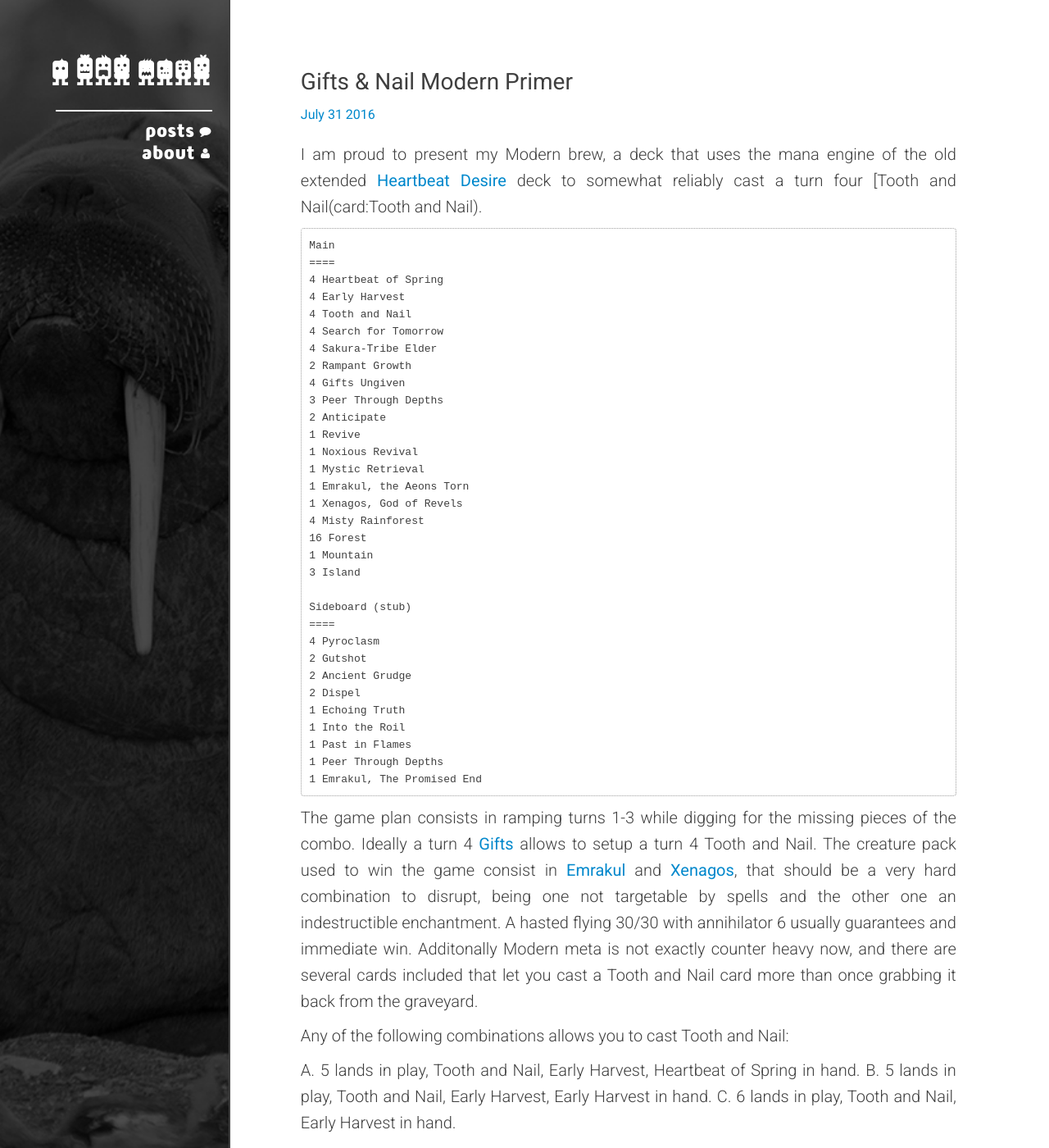
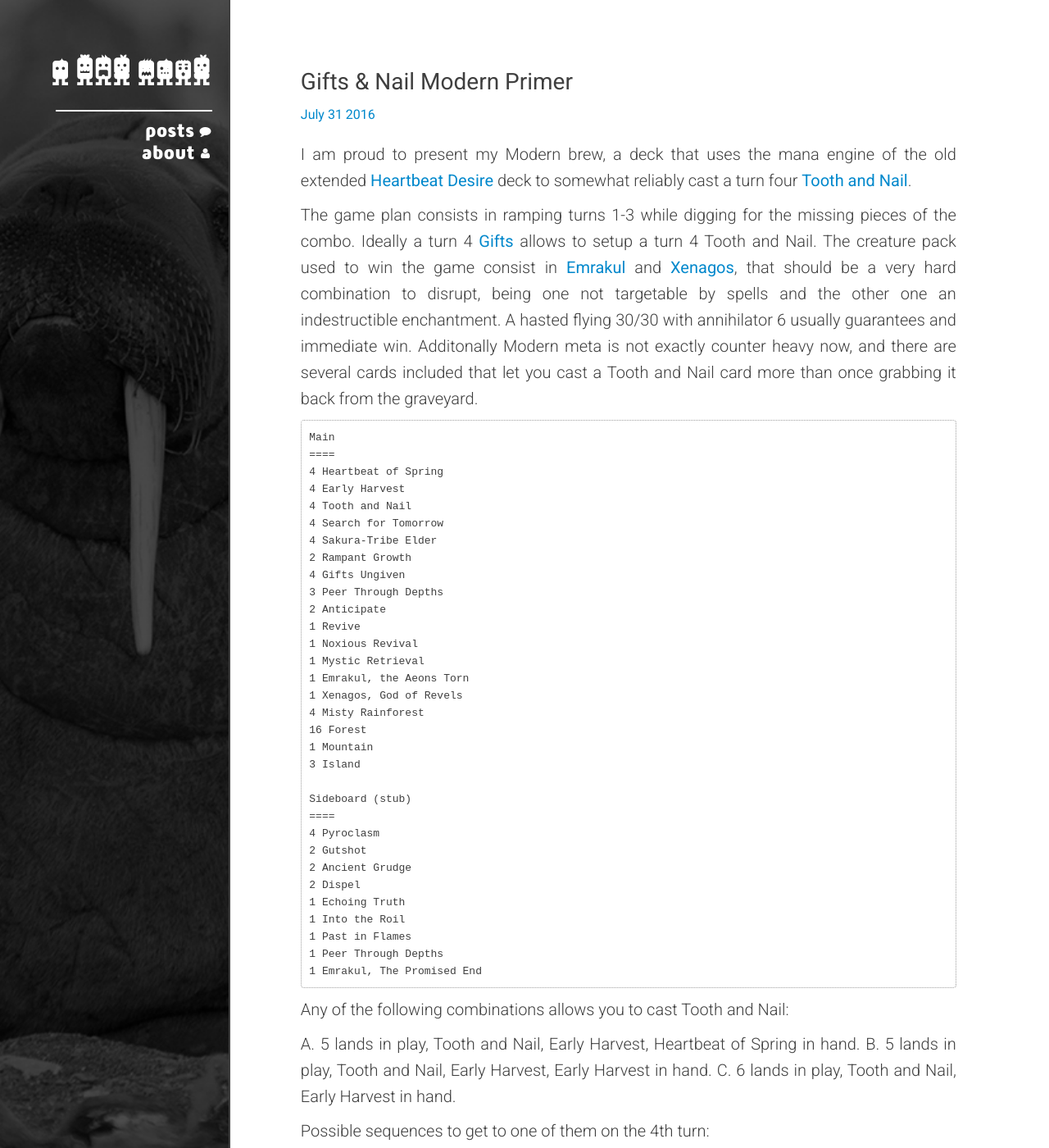
Before and after one commit to rikiji/zmbs.net, a Jekyll site: the page built from _posts/2016-07-31-gifts-and-nail.markdown, in a window 1280 px wide and 1400 px high. Shown: the whole window at 82% size. Built offline with Jekyll 4.4.1, drawn with Linux system fonts in a browser that asks for light colours; comment, search, counter and statistics services are not loaded; some of the changed lines change nothing that is shown.

Commit message:
Update 2016-07-31-gifts-and-nail.markdown

````diff
--- a/_posts/2016-07-31-gifts-and-nail.markdown
+++ b/_posts/2016-07-31-gifts-and-nail.markdown
@@ -4,7 +4,10 @@
 published: true
 ---
 
-I am proud to present my Modern brew, a deck that uses the mana engine of the old extended [Heartbeat Desire](http://mtgtop8.com/event?e=9218&d=252854&f=EX) deck to somewhat reliably cast a turn four [Tooth and Nail(card:Tooth and Nail).
+I am proud to present my Modern brew, a deck that uses the mana engine of the old extended [Heartbeat Desire](http://mtgtop8.com/event?e=9218&d=252854&f=EX) deck to somewhat reliably cast a turn four [Tooth and Nail](card:Tooth and Nail).
+
+The game plan consists in ramping turns 1-3 while digging for the missing pieces of the combo. Ideally a turn 4 [Gifts](card:Gifts Ungiven) allows to setup a turn 4 Tooth and Nail. The creature pack used to win the game consist in [Emrakul](card:Emrakul, the Aeons Torn) and [Xenagos](card:Xenagos, God of Revels), that should be a very hard combination to disrupt, being one not targetable by spells and the other one an indestructible enchantment.
+A hasted flying 30/30 with annihilator 6 usually guarantees and immediate win. Additonally Modern meta is not exactly counter heavy now, and there are several cards included that let you cast a Tooth and Nail card more than once grabbing it back from the graveyard.
 
 ```
 Main
@@ -40,9 +43,6 @@
 1 Peer Through Depths
 1 Emrakul, The Promised End
 ```
-
-The game plan consists in ramping turns 1-3 while digging for the missing pieces of the combo. Ideally a turn 4 [Gifts](card:Gifts Ungiven) allows to setup a turn 4 Tooth and Nail. The creature pack used to win the game consist in [Emrakul](card:Emrakul, the Aeons Torn) and [Xenagos](card:Xenagos, God of Revels), that should be a very hard combination to disrupt, being one not targetable by spells and the other one an indestructible enchantment.
-A hasted flying 30/30 with annihilator 6 usually guarantees and immediate win. Additonally Modern meta is not exactly counter heavy now, and there are several cards included that let you cast a Tooth and Nail card more than once grabbing it back from the graveyard.
 
 Any of the following combinations allows you to cast Tooth and Nail:
 
````
